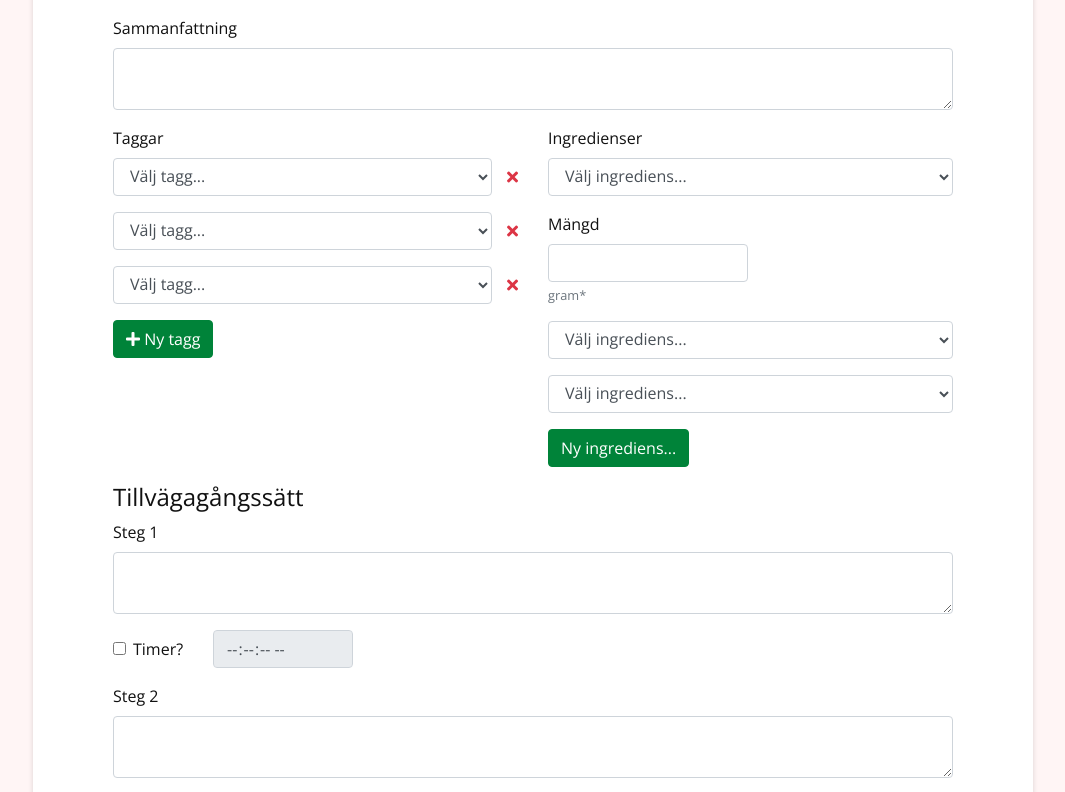
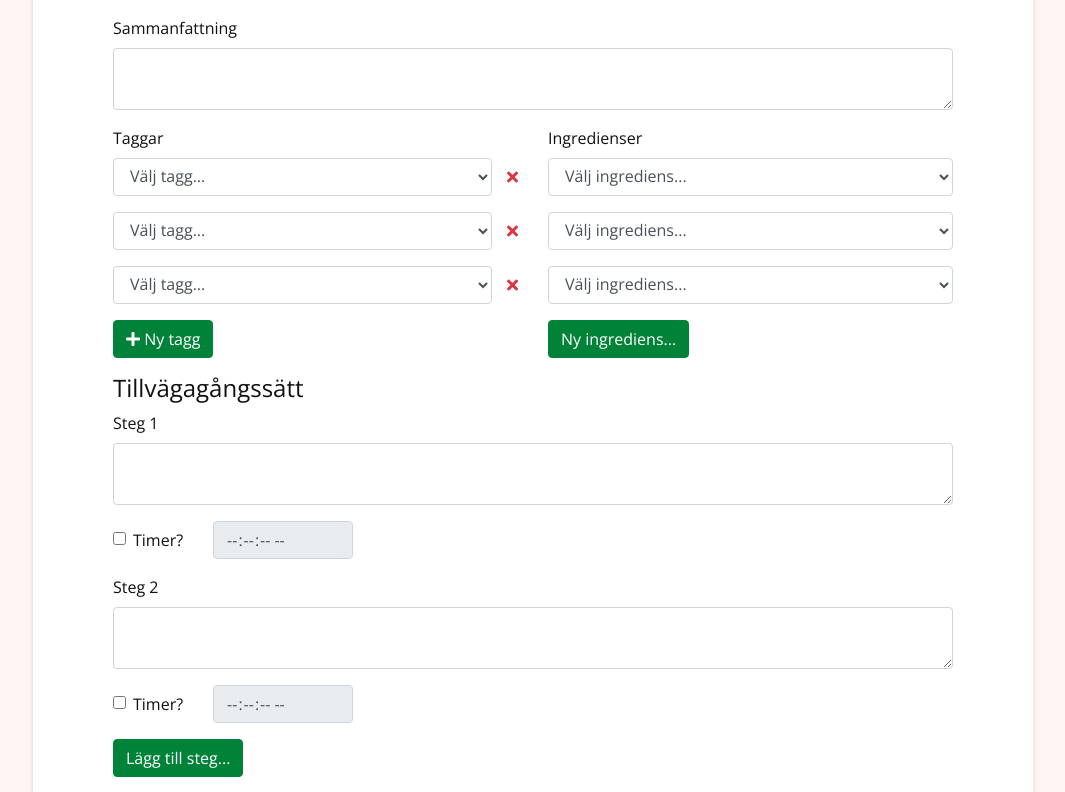
Before and after one commit to teeboteebo/yaddie-web, a React (Create React App) app: page /lagg-till-recept in a window 1280 px wide. Shown: the part 721-1513 px from the top of the page, without its empty margins (107-1172 px from the left). Built offline with nearby package versions, Linux system fonts and the light colour scheme.

Commit message:
IngredientSelector only displays quantity input when there's a value

```diff
--- a/src/components/Form/IngredientSelector/index.js
+++ b/src/components/Form/IngredientSelector/index.js
@@ -3,23 +3,30 @@ import { FormGroup, Label, Input, FormText } from 'reactstrap'
 
 class IngredientSelector extends React.Component {
   state = {
-    ingredients: ['Gurka', 'Kyckling', 'Lök', 'Ägg']
+    ingredients: ['Gurka', 'Kyckling', 'Lök', 'Ägg'],
+    chosenIngredient: ''
   }
+
+  changeIngredient = e => this.setState({ chosenIngredient: e.target.value })
 
   render() {
     return (
       <div>
         <FormGroup>
-          <Input type="select" name="ingredients1" id="ingredients1">
-            <option>Välj ingrediens...</option>
-            {this.state.ingredients.map((ingredient, idx) => <option key={idx}>{ingredient}</option>)}
+          <Input type="select" name="ingredients1" id="ingredients1" onChange={this.changeIngredient}>
+            <option value="">Välj ingrediens...</option>
+            {this.state.ingredients.map((ingredient, idx) => <option key={idx} value={ingredient.toLowerCase()}>{ingredient}</option>)}
           </Input>
         </FormGroup>
-        <FormGroup>
-          <Label for="quantity">Mängd</Label>
-          <Input type="number" name="quantity" id="quantity" />
-          <FormText color="muted">gram*</FormText>
-        </FormGroup>
+        {this.state.chosenIngredient ?
+          <FormGroup>
+            <Label for="quantity">Mängd</Label>
+            <Input type="number" name="quantity" id="quantity" />
+            <FormText color="muted">gram*</FormText>
+          </FormGroup>
+        :
+          ''
+        }
       </div>
     )
   }
--- a/src/views/NewRecipePage/index.js
+++ b/src/views/NewRecipePage/index.js
@@ -15,7 +15,8 @@ class NewRecipePage extends React.Component {
 
   state = {
     tags: [<TagSelector key={0} id={0} deleteTag={this.deleteTag} />, <TagSelector key={1} id={1} deleteTag={this.deleteTag} />, <TagSelector key={2} id={2} deleteTag={this.deleteTag} />],
-    tagsIdx: 3
+    tagsIdx: 3,
+    ingredients: [<IngredientSelector key={0} id={0} />, <IngredientSelector key={1} id={1} />, <IngredientSelector key={2} id={2} />]
   }
 
   addTag = () => {
@@ -76,8 +77,8 @@ class NewRecipePage extends React.Component {
           </Col>
           <Col sm={6}>
             <Label>Ingredienser</Label>
-            <IngredientSelector />
-            <FormGroup>
+            {this.state.ingredients.map(ingredient => ingredient)}
+            {/* <FormGroup>
               <Input type="select" name="ingredients2" id="ingredients2">
                 <option>Välj ingrediens...</option>
                 <option>Gurka</option>
@@ -94,7 +95,7 @@ class NewRecipePage extends React.Component {
                 <option>Lök</option>
                 <option>Kyckling</option>
               </Input>
-            </FormGroup>
+            </FormGroup> */}
             <div>
               <Button color="success">Ny ingrediens...</Button>
             </div>
```
